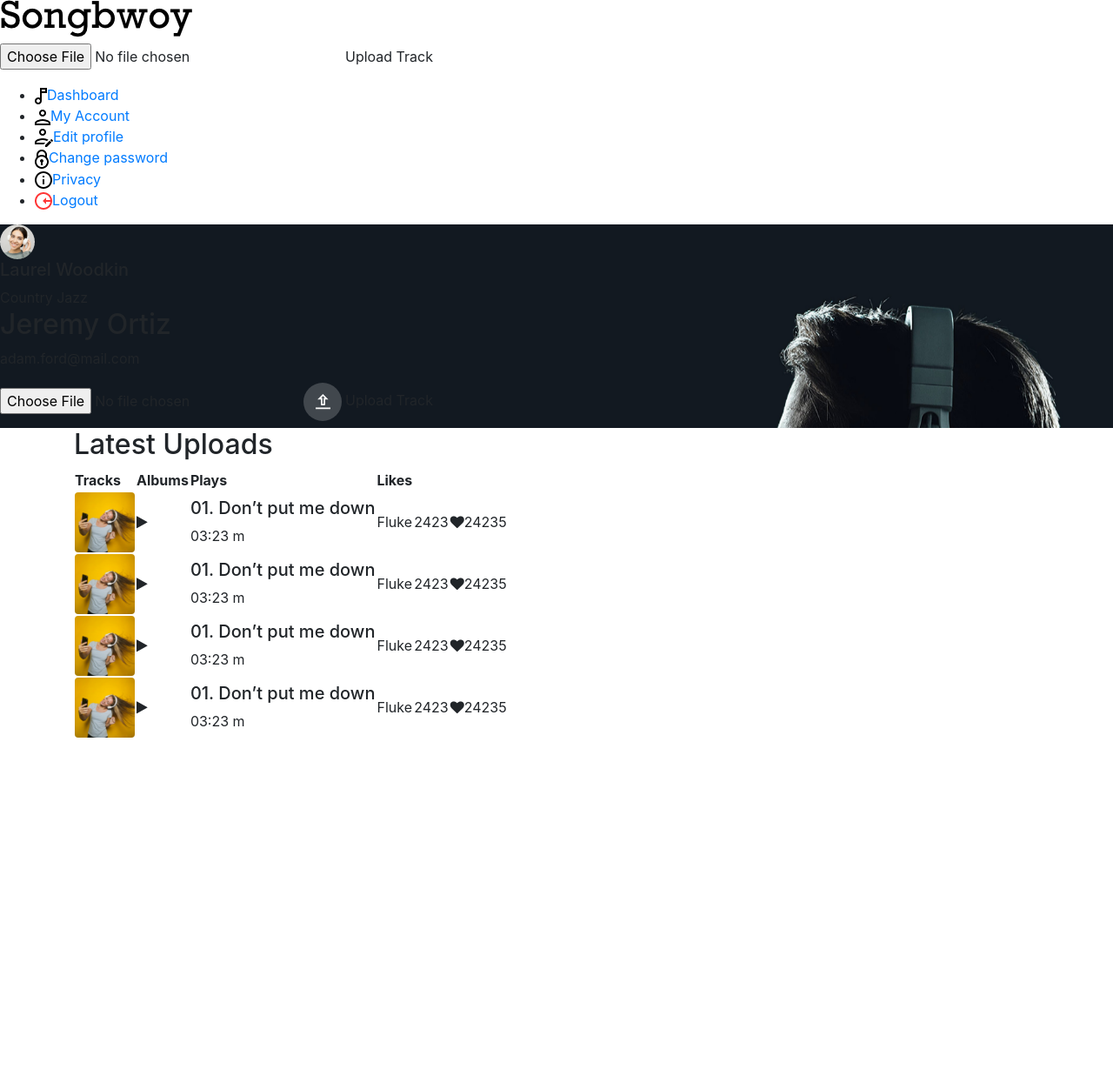
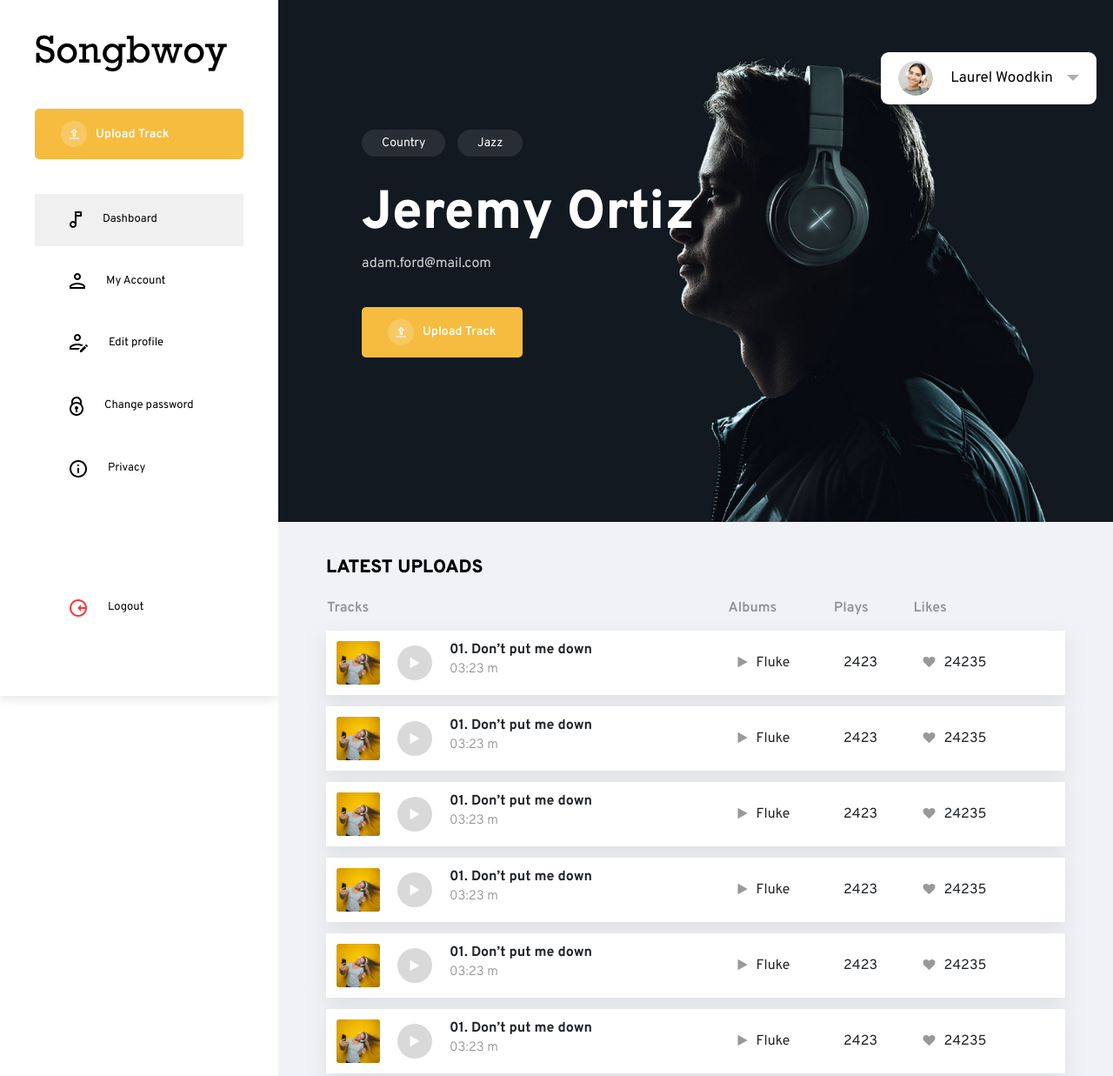
Before and after one commit to mozinomer/SongBoy, a plain HTML site: page index.html in a window 1280 px wide. Shown: the top 1237 px of the page at 87% size. Before the commit the page ends 849 px from the top, so only its background shows below. Drawn offline with nearby package versions, Linux system fonts and the light colour scheme.

Commit message:
account page

```diff
--- /dev/null
+++ b/account.html
@@ -0,0 +1,66 @@
+
+<!DOCTYPE html>
+<html lang="en">
+<head>
+	<meta charset="UTF-8">
+	<title>INdex</title>
+	<meta name="viewport" content="width=device-width, initial-scale=1.0">
+	<meta http-equiv="X-UA-Compatible" content="ie=edge">
+	<!-- addding the cdn's -->
+	<script src="https://ajax.aspnetcdn.com/ajax/jQuery/jquery-3.4.1.min.js"></script>
+	<script src="https://stackpath.bootstrapcdn.com/bootstrap/4.4.1/js/bootstrap.min.js"
+	integrity="sha384-wfSDF2E50Y2D1uUdj0O3uMBJnjuUD4Ih7YwaYd1iqfktj0Uod8GCExl3Og8ifwB6"
+	crossorigin="anonymous"></script>
+	<link href="https://stackpath.bootstrapcdn.com/bootstrap/4.4.1/css/bootstrap.min.css" rel="stylesheet"
+	integrity="sha384-Vkoo8x4CGsO3+Hhxv8T/Q5PaXtkKtu6ug5TOeNV6gBiFeWPGFN9MuhOf23Q9Ifjh" crossorigin="anonymous">
+	<link href="https://stackpath.bootstrapcdn.com/font-awesome/4.7.0/css/font-awesome.min.css" rel="stylesheet"
+	integrity="sha384-wvfXpqpZZVQGK6TAh5PVlGOfQNHSoD2xbE+QkPxCAFlNEevoEH3Sl0sibVcOQVnN" crossorigin="anonymous">
+	<link rel="stylesheet" type="text/css" href="https://cdn.jsdelivr.net/npm/slick-carousel@1.8.1/slick/slick.css" />
+	<script type="text/javascript" src="https://cdn.jsdelivr.net/npm/slick-carousel@1.8.1/slick/slick.min.js"></script>
+	<link rel="stylesheet" href="./style.css">
+</head>
+<body>
+
+
+	<div class="mainContainer row">
+		<div class="leftSideBar col-md-3">
+			<div class="logoContainer">
+				<img src="./images/1.png">
+			</div>
+			<div class="uploadTrack">
+				<input type="file" name="">
+				<label>
+					<img src="./images/2.png">
+					<span>Upload Track</span>
+				</label>
+			</div>
+			<div class="listCOntainerLeftSide">
+				<ul>
+					<li><a href="#" class="active"><img src="./images/3.png">Dashboard</a></li>
+					<li><a href="#"><img src="./images/4.png">My Account</a></li>
+					<li><a href="#"><img src="./images/5.png">Edit profile</a></li>
+					<li><a href="#"><img src="./images/6.png">Change password</a></li>
+					<li><a href="#"><img src="./images/7.png">Privacy</a></li>
+					<li><a href="#"><img src="./images/8.png">Logout</a></li>
+				</ul>
+			</div>
+		</div>
+		<div class="rightSideContainer col-md-9">
+			<div class="mainRight">
+				<div class="accountCreattion">
+					<h2>My Account</h2>
+					<div class="progileIngo">
+						<div class="infoProfile">
+							<img src="./images/10.png">
+							<h5>Laurel Woodkin</h5>
+						</div>
+					</div>
+				</div>
+			</div>
+		</div>
+	</div>
+
+
+</body>
+<script src="./mamamia.js"></script>
+</html>
--- a/index.html
+++ b/index.html
@@ -17,13 +17,13 @@
 	integrity="sha384-wvfXpqpZZVQGK6TAh5PVlGOfQNHSoD2xbE+QkPxCAFlNEevoEH3Sl0sibVcOQVnN" crossorigin="anonymous">
 	<link rel="stylesheet" type="text/css" href="https://cdn.jsdelivr.net/npm/slick-carousel@1.8.1/slick/slick.css" />
 	<script type="text/javascript" src="https://cdn.jsdelivr.net/npm/slick-carousel@1.8.1/slick/slick.min.js"></script>
-	<link rel="stylesheet" href="./css/style.css">
+	<link rel="stylesheet" href="./style.css">
 </head>
 <body>
 
 
-	<div class="mainContainer">
-		<div class="leftSideBar">
+	<div class="mainContainer row">
+		<div class="leftSideBar col-md-3">
 			<div class="logoContainer">
 				<img src="./images/1.png">
 			</div>
@@ -36,7 +36,7 @@
 			</div>
 			<div class="listCOntainerLeftSide">
 				<ul>
-					<li><a href="#"><img src="./images/3.png">Dashboard</a></li>
+					<li><a href="#" class="active"><img src="./images/3.png">Dashboard</a></li>
 					<li><a href="#"><img src="./images/4.png">My Account</a></li>
 					<li><a href="#"><img src="./images/5.png">Edit profile</a></li>
 					<li><a href="#"><img src="./images/6.png">Change password</a></li>
@@ -45,7 +45,7 @@
 				</ul>
 			</div>
 		</div>
-		<div class="rightSideContainer">
+		<div class="rightSideContainer col-md-9">
 			<div class="bannerContainer" style="background-image: url('./images/9.png');">
 				<div class="progileIngo">
 					<div class="infoProfile">
@@ -81,10 +81,14 @@
 							<th>&nbsp;</th>
 						</tr>
 						<tr>
-							<td><img src="./images/11.png"></td>
-							<td><i class="fa fa-play"></i></td>
-							<td><div class="nameCOntainer"><h5>01. Don’t put me down</h5><span>03:23 m</span></div></td>
-							<td>Fluke</td>
+							<td>
+								<div class="nameCOntainer">
+									<img src="./images/11.png">
+									<i class="fa fa-play"></i>
+									<h5>01. Don’t put me down<span>03:23 m</span></h5>
+								</div>
+							</td>
+							<td><i class="fa fa-play"></i>Fluke</td>
 							<td>2423</td>
 							<td><i class="fa fa-heart"></i>24235</td>
 							<td>
@@ -96,10 +100,14 @@
 							</td>
 						</tr>
 						<tr>
-							<td><img src="./images/11.png"></td>
-							<td><i class="fa fa-play"></i></td>
-							<td><div class="nameCOntainer"><h5>01. Don’t put me down</h5><span>03:23 m</span></div></td>
-							<td>Fluke</td>
+							<td>
+								<div class="nameCOntainer">
+									<img src="./images/11.png">
+									<i class="fa fa-play"></i>
+									<h5>01. Don’t put me down<span>03:23 m</span></h5>
+								</div>
+							</td>
+							<td><i class="fa fa-play"></i>Fluke</td>
 							<td>2423</td>
 							<td><i class="fa fa-heart"></i>24235</td>
 							<td>
@@ -111,10 +119,14 @@
 							</td>
 						</tr>
 						<tr>
-							<td><img src="./images/11.png"></td>
-							<td><i class="fa fa-play"></i></td>
-							<td><div class="nameCOntainer"><h5>01. Don’t put me down</h5><span>03:23 m</span></div></td>
-							<td>Fluke</td>
+							<td>
+								<div class="nameCOntainer">
+									<img src="./images/11.png">
+									<i class="fa fa-play"></i>
+									<h5>01. Don’t put me down<span>03:23 m</span></h5>
+								</div>
+							</td>
+							<td><i class="fa fa-play"></i>Fluke</td>
 							<td>2423</td>
 							<td><i class="fa fa-heart"></i>24235</td>
 							<td>
@@ -126,10 +138,71 @@
 							</td>
 						</tr>
 						<tr>
-							<td><img src="./images/11.png"></td>
-							<td><i class="fa fa-play"></i></td>
-							<td><div class="nameCOntainer"><h5>01. Don’t put me down</h5><span>03:23 m</span></div></td>
-							<td>Fluke</td>
+							<td>
+								<div class="nameCOntainer">
+									<img src="./images/11.png">
+									<i class="fa fa-play"></i>
+									<h5>01. Don’t put me down<span>03:23 m</span></h5>
+								</div>
+							</td>
+							<td><i class="fa fa-play"></i>Fluke</td>
+							<td>2423</td>
+							<td><i class="fa fa-heart"></i>24235</td>
+							<td>
+								<div class="hamubrgersi">
+									<span></span>
+									<span></span>
+									<span></span>
+								</div>
+							</td>
+						</tr>
+						<tr>
+							<td>
+								<div class="nameCOntainer">
+									<img src="./images/11.png">
+									<i class="fa fa-play"></i>
+									<h5>01. Don’t put me down<span>03:23 m</span></h5>
+								</div>
+							</td>
+							<td><i class="fa fa-play"></i>Fluke</td>
+							<td>2423</td>
+							<td><i class="fa fa-heart"></i>24235</td>
+							<td>
+								<div class="hamubrgersi">
+									<span></span>
+									<span></span>
+									<span></span>
+								</div>
+							</td>
+						</tr>
+						<tr>
+							<td>
+								<div class="nameCOntainer">
+									<img src="./images/11.png">
+									<i class="fa fa-play"></i>
+									<h5>01. Don’t put me down<span>03:23 m</span></h5>
+								</div>
+							</td>
+							<td><i class="fa fa-play"></i>Fluke</td>
+							<td>2423</td>
+							<td><i class="fa fa-heart"></i>24235</td>
+							<td>
+								<div class="hamubrgersi">
+									<span></span>
+									<span></span>
+									<span></span>
+								</div>
+							</td>
+						</tr>
+						<tr>
+							<td>
+								<div class="nameCOntainer">
+									<img src="./images/11.png">
+									<i class="fa fa-play"></i>
+									<h5>01. Don’t put me down<span>03:23 m</span></h5>
+								</div>
+							</td>
+							<td><i class="fa fa-play"></i>Fluke</td>
 							<td>2423</td>
 							<td><i class="fa fa-heart"></i>24235</td>
 							<td>
@@ -142,6 +215,12 @@
 						</tr>
 					</table>
 				</div>
+				<br>
+				<div class="container">
+					<h2>Total Earnings </h2>
+					<br>
+					<img src="./images/12.png">
+				</div>
 			</div>
 		</div>
 	</div>
--- /dev/null
+++ b/style.css
@@ -0,0 +1,257 @@
+@import url('https://fonts.googleapis.com/css2?family=Overpass:wght@100;200;300;400;600;700;800;900&display=swap');
+* {
+    font-family: 'Overpass', sans-serif;
+}
+body, .row, p, ul, ol {
+    margin: 0px;
+    padding: 0px;
+    list-style: none;
+    padding: 0px;
+}
+img {
+    display: block;
+    max-width: 100%;
+}
+a:hover {
+    text-decoration: none;
+}
+.mainContainer {
+    /* display: flex; */
+    /* flex-wrap: wrap; */
+    /* max-width: 1920px; */
+    /* margin: auto; */
+    /* width: 100%; */
+    /* width: 100%; */
+}
+
+.leftSideBar {
+    /* flex: 0 25%; */
+    /* max-width: 438px; */
+    box-shadow: rgba(0, 0, 0, 0.1) 0px 4px 12px;
+    padding: 40px;
+    /* width: 25%; */
+    height: 100vh;
+    position: sticky;
+    top: 0;
+}
+
+.rightSideContainer {
+    /* flex: 0 75%; */
+    /* max-width: 75%; */
+    /* width: 75%; */
+    padding: 0px;
+}
+
+.uploadTrack input {
+    display: none;
+}
+
+.uploadTrack label {
+    display: flex;
+    align-items: center;
+    padding: 14px 30px;
+    background: #F6BC3F;
+    /* max-width: max-content; */
+    border-radius: 5px;
+    color: #fff;
+    font-weight: 600;
+    cursor: pointer;
+    font-size: 14px;
+}
+
+.uploadTrack label img {
+    width: 30px;
+    height: 30px;
+    margin-right: 10px;
+}
+
+.uploadTrack {
+    margin: 40px 0px;
+    /* max-width: max-content; */
+    /* margin: 40px auto; */
+}
+.listCOntainerLeftSide a {
+    display: flex;
+    align-items: center;
+    /* background: #F0F0F0; */
+    padding: 20px 40px;
+    margin-bottom: 11px;
+    color: #000;
+    font-size: 13px;
+}
+
+.listCOntainerLeftSide a.active {
+    background: #F0F0F0;
+}
+
+.listCOntainerLeftSide a img {
+    margin-right: 24px;
+}
+.listCOntainerLeftSide li:last-child a {
+    margin-top: 100px;
+}
+.bannerContainer {
+    min-height: 600px;
+    display: flex;
+    align-items: center;
+    padding: 10%;
+    color: #fff;
+    position: relative;
+    background-size: cover;
+    background-position: right;
+    background-attachment: fixed;
+}
+
+.progileIngo {
+    background: #fff;
+    position: absolute;
+    right: 2%;
+    top: 10%;
+    color: #000;
+    padding: 10px 20px;
+    border-radius: 9px;
+}
+
+.infoProfile {
+    display: flex;
+    align-items: center;
+}
+
+.infoProfile h5 {
+    margin: 0px;
+    font-size: 17px;
+    /* margin: 0px 20px; */
+    position: relative;
+    padding-right: 30px;
+    cursor: pointer;
+}
+
+.infoProfile img {
+    width: 40px;
+    height: 40px;
+    border-radius: 50%;
+    margin: 0px 20px 0px 0px;
+}
+
+.infoProfile h5::after {
+    content: "";
+    display: block;
+    width: 0;
+    height: 0;
+    border-left: 7px solid transparent;
+    border-right: 7px solid transparent;
+    border-top: 7px solid #ADADAD;
+    position: absolute;
+    right: 0px;
+    top: 0;
+    bottom: 0;
+    margin: auto;
+}
+.tags span {
+    display: inline-block;
+    background: #ffffff17;
+    border-radius: 20px;
+    padding: 5px 23px;
+    font-size: 14px;
+    margin: 0px 10px 0px 0px;
+}
+
+.tags {
+    margin-bottom: 30px;
+}
+
+.contentCOntainerBanner h2 {
+    font-size: 62px;
+    font-weight: 800;
+}
+
+.contentCOntainerBanner p {
+    font-size: 16px;
+    line-height: normal;
+    opacity: 0.8;
+}
+
+.contentCOntainerBanner .uploadTrack label {
+    max-width: max-content;
+    font-size: 14px;
+}
+.latestTracks {
+    background: #F1F2F6;
+    padding: 40px;
+}
+
+.latestTracks table th {
+    font-weight: 600;
+    color: #000;
+    opacity: 0.4;
+}
+.latestTracks h2 {
+    font-size: 21px;
+    font-weight: 800;
+    color: #000;
+    text-transform: uppercase;
+}
+
+.latestTracks tr:not(:first-child) {
+    background: #fff;
+    box-shadow: rgba(149, 157, 165, 0.2) 0px 8px 24px;
+    margin-bottom: 10px;
+    padding: 20px;
+    overflow: hidden;
+    /* min-height: 120px; */
+}
+
+.latestTracks table {
+    width: 100%;
+    border-collapse: separate;
+    /* border-spacing: 8px; */
+    border-spacing: 0px 13px;
+}
+
+.latestTracks tr:not(:first-child) td {
+    background: #fff;
+    padding: 12px;
+}
+.nameCOntainer {
+    display: flex;
+    align-items: center;
+    flex-wrap: wrap;
+}
+
+.nameCOntainer img {
+    width: 50px;
+    height: 50px;
+    margin-right: 20px;
+}
+
+.nameCOntainer i.fa-play {
+    background: #D9D9D9;
+    color: #fff;
+    display: flex;
+    align-items: center;
+    width: 40px;
+    height: 40px;
+    border-radius: 50%;
+    text-align: center;
+    justify-content: center;
+    margin-right: 20px;
+}
+
+.nameCOntainer h5 {
+    font-weight: 700;
+    font-size: 16px;
+}
+
+.nameCOntainer span {
+    display: block;
+    width: 100%;
+    font-size: 15px;
+    opacity: 0.5;
+    margin: 4px 0px 0px;
+    font-weight: 300;
+}
+.latestTracks .fa-heart,.latestTracks .fa-play {
+    color: #999999;
+    margin-right: 10px;
+    font-size: 14px;
+}
```
Also changed, not shown: images/12.png (added).
